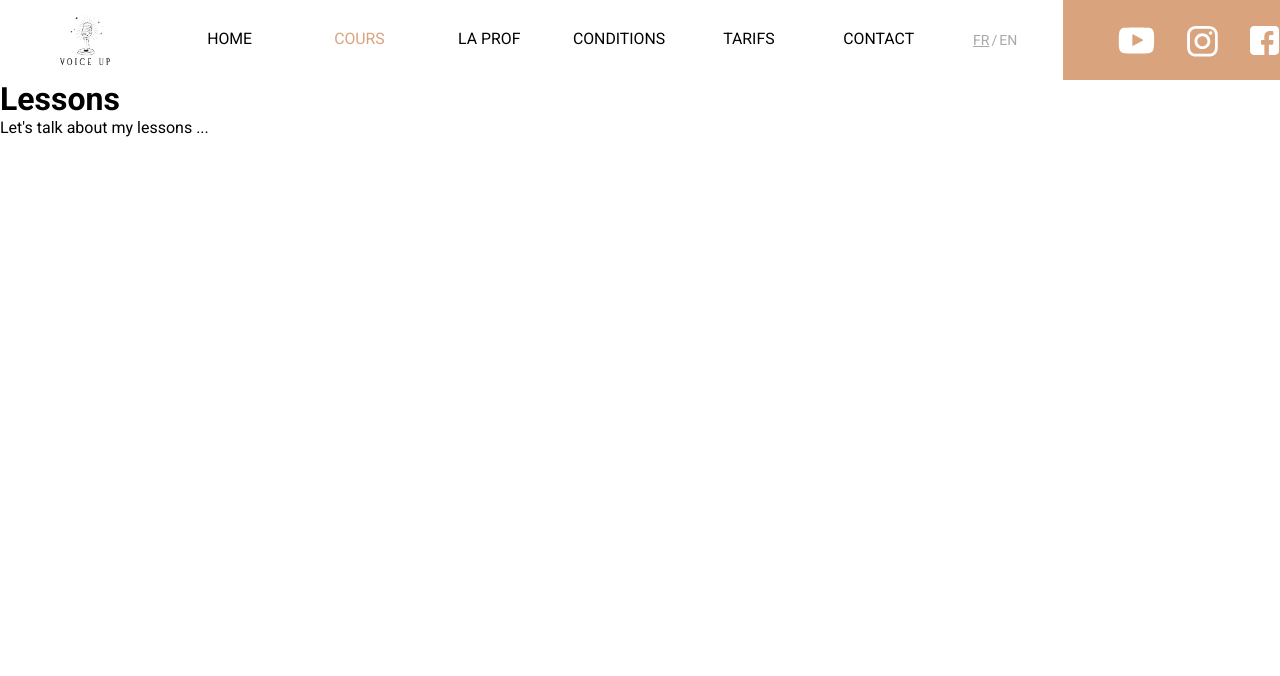
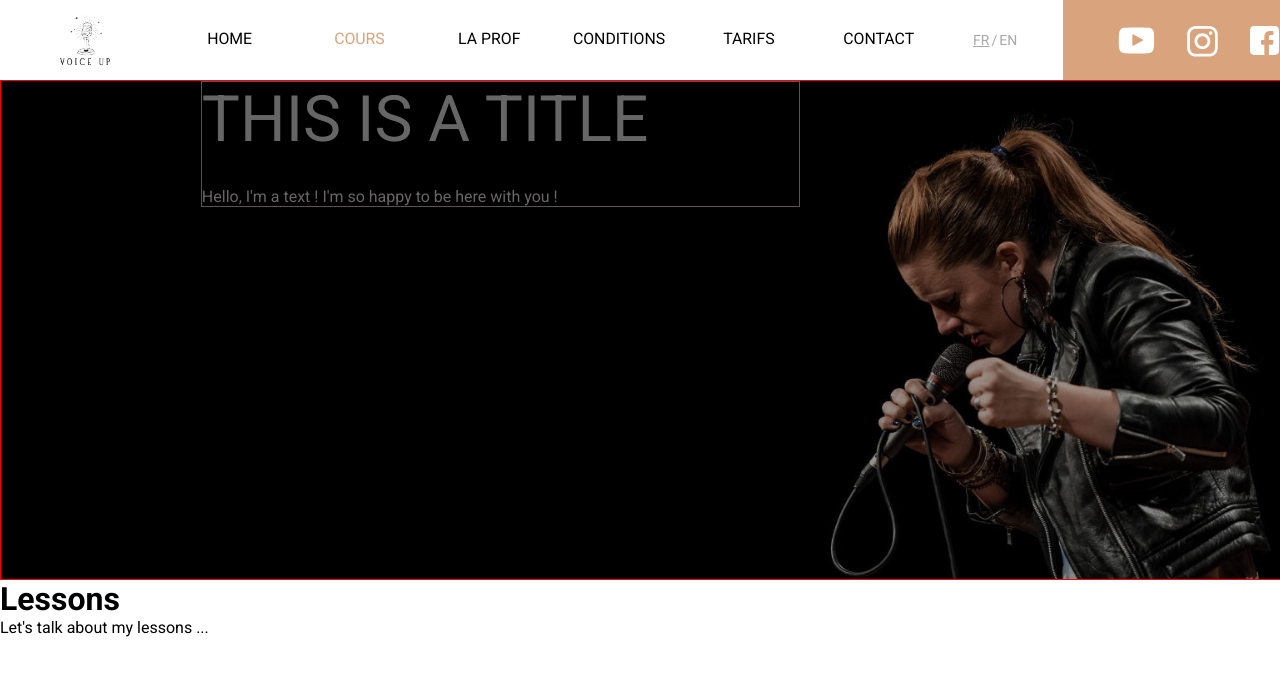
Before and after one commit to Cap0n3/VoiceUp, a React (Create React App) app: page /cours in a window 1280 px wide. Shown: the top 676 px of the page. Built offline with nearby package versions, Linux system fonts and the light colour scheme.

Commit message:
Started to implement header

```diff
--- a/src/components/Header/Header.js
+++ b/src/components/Header/Header.js
@@ -1,9 +1,22 @@
 import React from "react";
+import { HeaderContainer, SlideImg, SlideOverlay, BoxWrapper, TextBox } from "./Header.style";
+import FooPic from "../../assets/headers/Header_Tania1.jpg";
 
 function Header() {
-  return (
-    <div>Header</div>
-  );
+    return (
+        <HeaderContainer>
+            <SlideImg imageURL={FooPic}>
+                <SlideOverlay>
+                    <BoxWrapper>
+                        <TextBox>
+                            <h1>This is a title</h1>
+                            <p>Hello, I'm a text ! I'm so happy to be here with you !</p>
+                        </TextBox>
+                    </BoxWrapper>
+                </SlideOverlay>
+            </SlideImg>
+        </HeaderContainer>
+    );
 }
 
 export default Header;
--- a/src/components/Header/Header.style.js
+++ b/src/components/Header/Header.style.js
@@ -0,0 +1,90 @@
+import styled from "styled-components";
+import { VoiceUpColors } from "../../colors";
+import * as globVars from "../../globalVars";
+
+// Show borders/background for debugging css
+const DEBUG = true;
+
+export const HeaderContainer = styled.header`
+    position: relative;
+    width: 100%;
+    height: ${globVars.headerHeight}px;
+    overflow: hidden;
+    ${DEBUG ? "border: 1px solid red;" : ""}
+`;
+
+export const SlideImg = styled.div`
+    width: 100%;
+    height: 100%;
+    background-image: ${({imageURL}) => `url(${imageURL})`};
+    background-position: 50% 20%;
+    background-repeat: no-repeat;
+    background-size: 100%;
+`;
+
+export const SlideOverlay = styled.div`
+    width: 100%;
+    height: 100%;
+    background-color: black;
+    opacity: 0.4;
+    z-index: 5;
+`;
+
+export const BoxWrapper = styled.div`
+    width: 45%;
+    position: absolute;
+    top: 0;
+    display: flex;
+    align-items: center;
+    left: 15%;
+    ${DEBUG ? "border: 1px solid pink;" : ""}
+    z-index: 500;
+
+    &.active {
+        opacity: 1;
+        height: 100%;
+        transition: ${({transitionTime}) => {
+            const duration = transitionTime;
+            const boxWait = transitionTime + 250;
+            return `opacity ${duration}ms ${boxWait}ms ease, height ${duration + 400}ms ${boxWait}ms ease`
+        }};
+    }
+
+    &.inactive {
+        opacity: 0;
+        height: 0;
+        transition: ${({transitionTime}) => {
+            const duration = transitionTime;
+            return `opacity ${duration}ms ease, height ${duration}ms ease`
+        }};
+    }
+
+    /* @media only screen and (max-width: 1024px) {
+        left: 25%;
+        width: ${({headerWidth}) => (
+            headerWidth ? `${(headerWidth / 2)}px` : "50px"
+        )};
+    } */
+`;
+
+export const TextBox = styled.div`
+    width: 100%;
+    overflow-x: visible;
+    overflow-wrap: break-word;
+
+    & > h1 {
+        color: ${VoiceUpColors.white};
+        font-size: 4em;
+        text-transform: uppercase;
+        font-weight: normal;
+        margin-bottom: 30px;
+
+        @media only screen and (max-width: 1024px) {
+            font-size: 2.2em;
+        }
+    }
+
+    & > p {
+        color: ${VoiceUpColors.white};
+    }
+`;
--- a/src/components/ImageSlider/ImageSlider.style.js
+++ b/src/components/ImageSlider/ImageSlider.style.js
@@ -2,15 +2,15 @@ import styled from "styled-components";
 import { VoiceUpColors } from "../../colors";
 import { IoIosArrowBack, IoIosArrowForward } from "react-icons/io";
 
-// Show borders for debugging
-const debug = false;
+// Show borders/background for debugging css
+const DEBUG = false;
 
 export const SliderWrapper = styled.div`
     position: relative;
     width: 100%;
     height: 100%;
     background-color: #000;
-    ${debug ? "border: 1px solid red;" : ""}
+    ${DEBUG ? "border: 1px solid red;" : ""}
 `;
 
 export const Slide = styled.div`
@@ -47,7 +47,7 @@ export const SlideOverlay = styled.div`
     height: 100%;
     background-color: black;
     opacity: 0.4;
-    zIndex: 5;
+    z-index: 5;
 `;
 
 export const BoxWrapper = styled.div`
@@ -57,7 +57,7 @@ export const BoxWrapper = styled.div`
     display: flex;
     align-items: center;
     left: 15%;
-    ${debug ? "border: 1px solid pink;" : ""}
+    ${DEBUG ? "border: 1px solid pink;" : ""}
     z-index: 900;
 
     &.active {
--- a/src/globalVars.js
+++ b/src/globalVars.js
@@ -4,4 +4,5 @@
 
 export const navbarHeight = 80;
 export const mobileNavbarHeight = 60;
+export const headerHeight = 500;
 export const sectionHeight = 600; // Default section height
--- a/src/pages/Lessons.js
+++ b/src/pages/Lessons.js
@@ -1,8 +1,10 @@
-import React from 'react';
+import React from "react";
+import Header from "../components/Header/Header";
 
 const Lessons = () => {
     return(
         <div>
+            <Header />
             <h1>Lessons</h1>
             <p>Let's talk about my lessons ...</p>
         </div>
```
